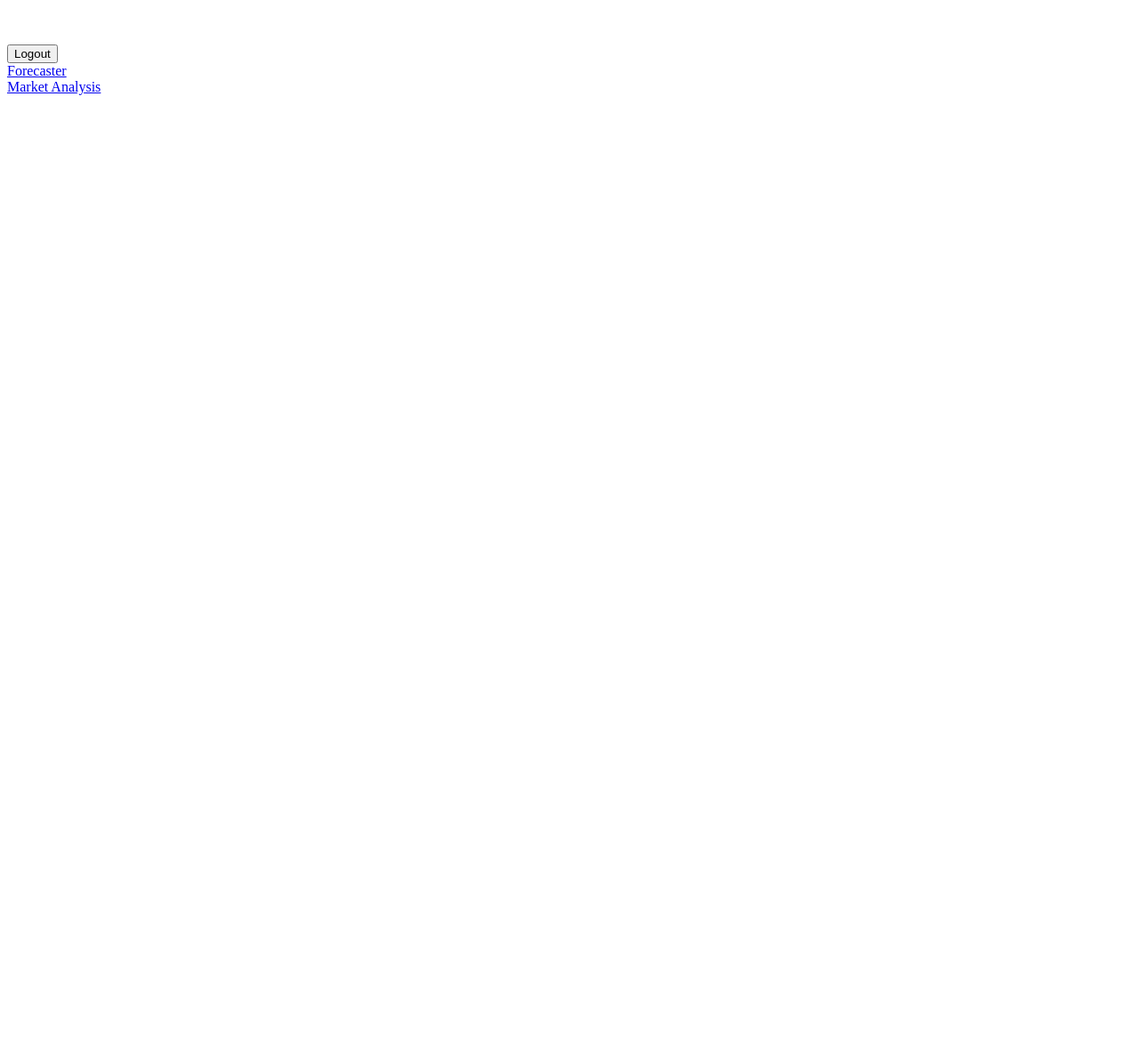
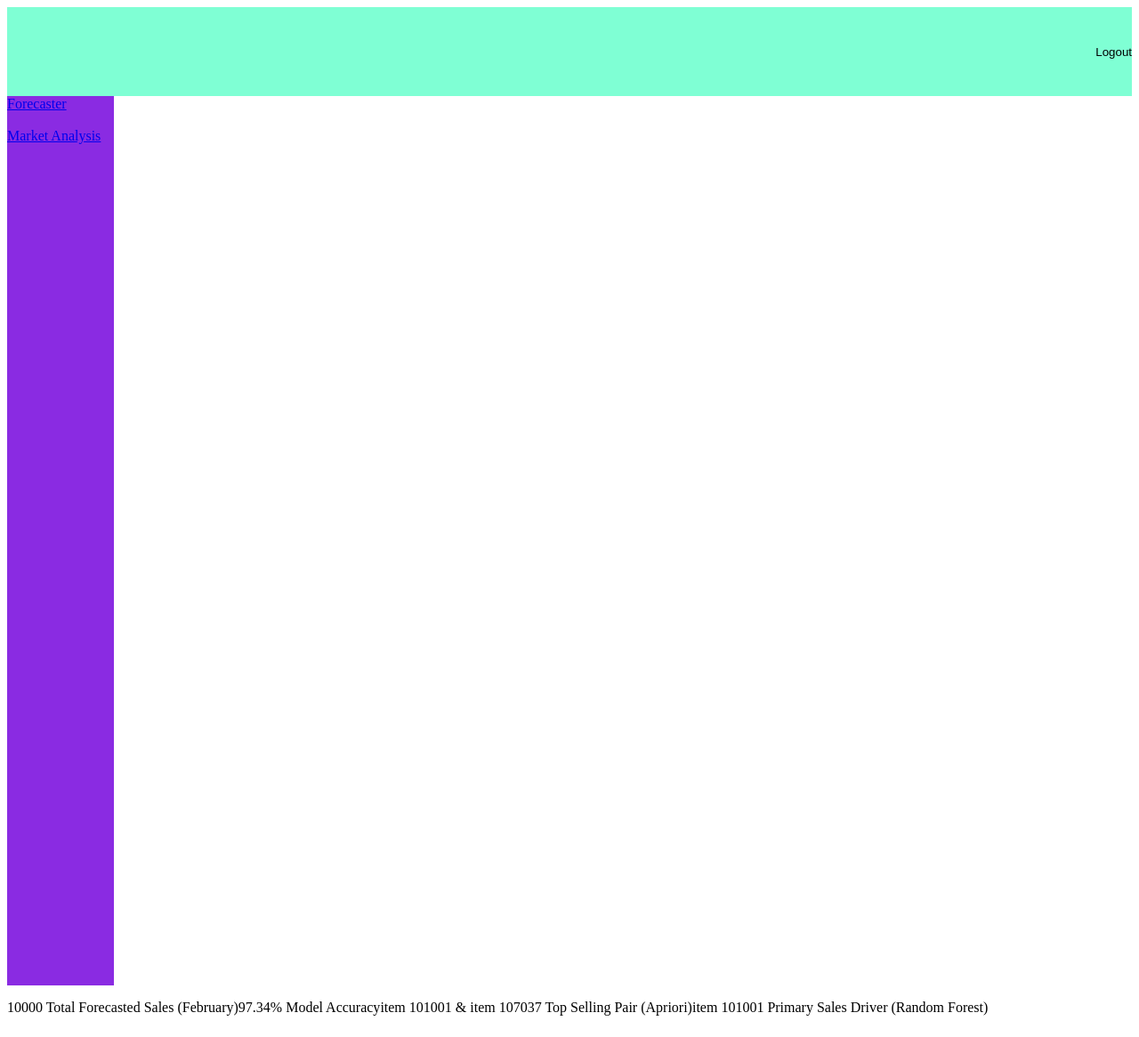
Before and after one commit to itsadamnshame/Sales-forecaster-Product-promotion-bundler, a website: page homepage.html in a window 1280 px wide. Shown: the whole page at 89% size. Before the commit the page ends 800 px from the top, so only its background shows below. Drawn offline with Linux system fonts and the light colour scheme.

Commit message:
slight improvements

```diff
--- a/app.js
+++ b/app.js
@@ -33,6 +33,7 @@ for(i=0; i<folders.length; i++){
 app.use('/', utilRouter);
 
 app.use(express.static('public'));
+app.use('/style', express.static('style'));
 app.listen(PORT, () => {
     console.log(`Server is live at http://localhost:${PORT}`);
 });
--- a/homepage.html
+++ b/homepage.html
@@ -7,15 +7,32 @@
         <link rel="stylesheet" href="style/homepage.css">
     </head>
     <body>
-        <div class="idk">
-        <p>idk</p>
-        </div>
         <div class="header">
             <button id="logout">Logout</button>
         </div>
         <div class="sidebar">
-            <a href="forecaster.html">Forecaster</a><br>
-            <a href="market_analyze.html">Market Analysis</a>
+            <table>
+                <a href="forecaster.html">Forecaster</a><br>
+                <a href="market_analyze.html">Market Analysis</a>
+            </table>
+        </div>
+        <div class="summary-box">
+            <p class="forecasted">
+                10000
+                Total Forecasted Sales (February)
+            </p>
+            <p class="accuracy">
+                97.34%
+                Model Accuracy
+            </p>
+            <p class="bundle">
+                item 101001 & item 107037
+                Top Selling Pair (Apriori)
+            </p>
+            <p class="seller">
+                item 101001
+                Primary Sales Driver (Random Forest)
+            </p>
         </div>
         <template><a href="upload.html">Upload a dataset</a></template>
         <!-- <p id="demo"></p>
--- a/style/homepage.css
+++ b/style/homepage.css
@@ -1,9 +1,26 @@
 .header {
     display: flex;
-    justify-content: flex-start;
-    color: rgb(46, 136, 215);
+    justify-content: flex-end;
+    background-color: aquamarine;
+    height: 100px;
 }
 
-.idk {
-    color: white;
+.header #logout {
+    cursor: pointer;
+    padding: 0;
+    background: none;
+    border: none;
 }
+
+.sidebar {
+    display: flex;
+    justify-content: flex-start;
+    flex-direction: column;
+    width: 120px;
+    height: 1000px;
+    background-color: blueviolet;
+}
+
+.summary-box{
+    display: flex;
+}
```
Also changed, not shown: 3 other files.
